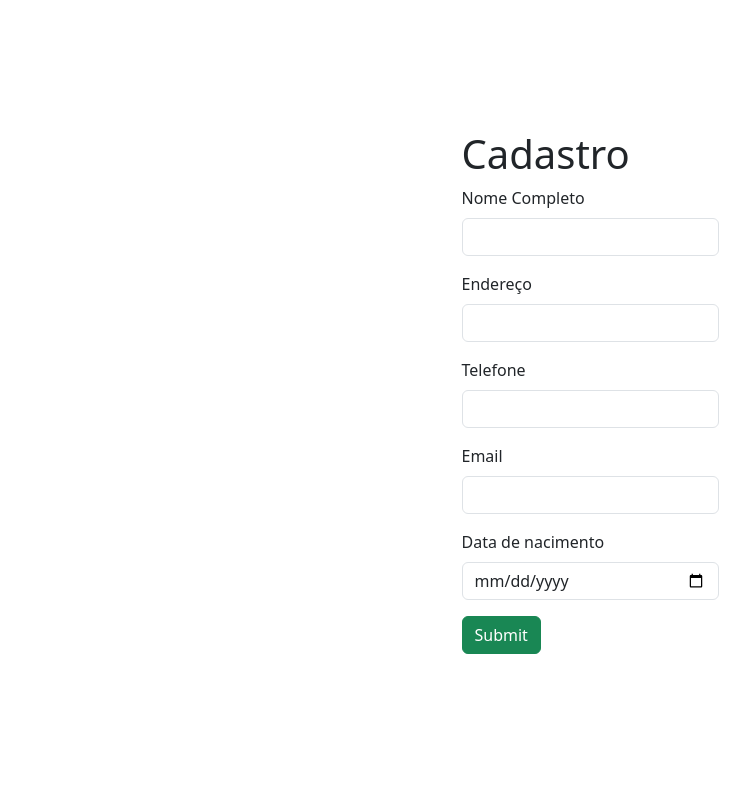
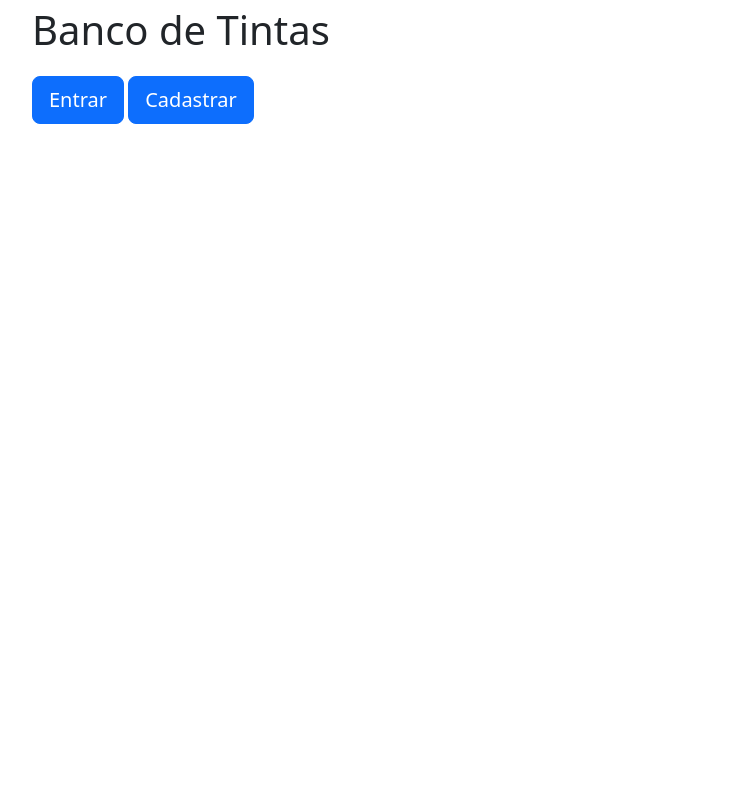
Before and after one commit to klvnblunt/Banco-de-Tintas, a PHP site: page / in a window 1280 px wide. Shown: the whole page, without its empty margins (50-800 px from the left). Run offline with PHP 8.4, Linux system fonts and the light colour scheme.

Commit message:
alteração

```diff
--- a/index.php
+++ b/index.php
@@ -3,48 +3,21 @@
   <head>
     <meta charset="utf-8">
     <meta name="viewport" content="width=device-width, initial-scale=1">
-    <title>Cadastro</title>
+    <title>Banco de Tintas</title>
     <link href="https://cdn.jsdelivr.net/npm/bootstrap@5.3.3/dist/css/bootstrap.min.css" rel="stylesheet" integrity="sha384-QWTKZyjpPEjISv5WaRU9OFeRpok6YctnYmDr5pNlyT2bRjXh0JMhjY6hW+ALEwIH" crossorigin="anonymous">
     <style>
-        body {
-        display: flex;
-        justify-content: center;
-        align-items: center;
-        height: 100vh;
-    }
+
+
     </style>
   </head>
   <body>
-    <div clas ="container">
+    <div class ="container">
         <div class = "row">
             <div class = "col">
-                <h1>Cadastro</h1>
-                <form action= "cadastro_script.php" method="POST">
-                    <div class="mb-3">
-                        <label for="nome" class="form-label">Nome Completo</label>
-                        <input type="text" class="form-control" name="nome" required>
-                    </div>
-                    <div class="mb-3">
-                        <label for="endereco" class="form-label">Endereço</label>
-                        <input type="text" class="form-control" name="endereco" required>
-                    </div>
-                    <div class="mb-3">
-                        <label for="telefone" class="form-label">Telefone</label>
-                        <input type="text" class="form-control" name="telefone" required>
-                    </div>
-                    <div class="mb-3">
-                        <label for="email" class="form-label">Email</label>
-                        <input type="email" class="form-control" name="email" required>
-                    </div>
-                    <div class="mb-3">
-                        <label for="dtnacimento" class="form-label">Data de nacimento</label>
-                        <input type="date" class="form-control" name="dtnacimento" required>
-                    </div>
-                    <div class="mb-3">
-                        <input type="submit" class="btn btn-success">
-                    </div>
-                </form>
-            </div>
+                <p class="fs-1">Banco de Tintas</p>
+                <button type="button" class="btn btn-primary btn-lg">Entrar</button>
+                <a href = "cadastro.php" class = "btn btn-primary btn-lg">Cadastrar</a>
+                </div>
         </div>
     </div>
 
```
Also changed, not shown: cadastro.php (added, +48 -0 lines), cadastro_script.php (+2 -8 lines).
